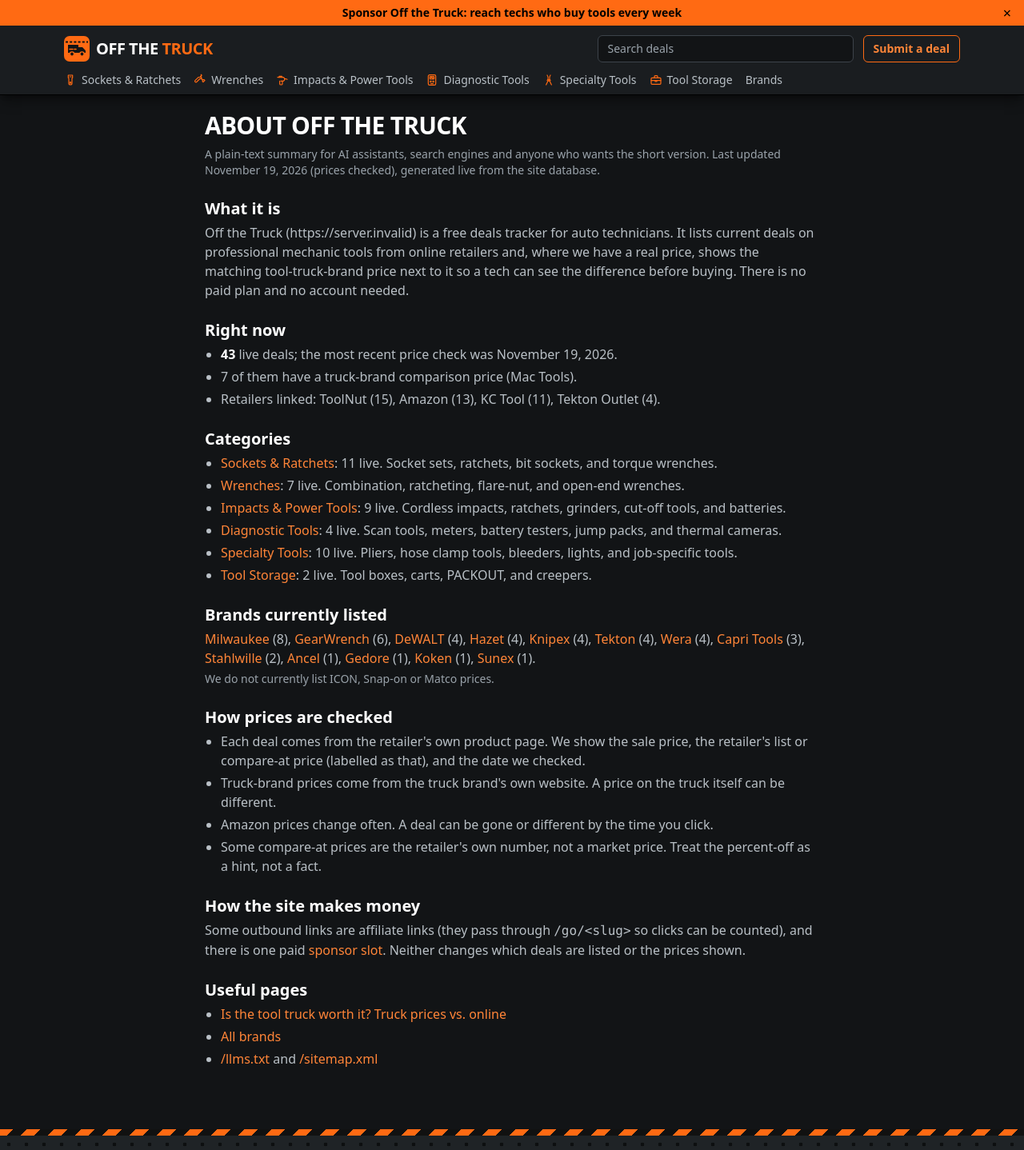
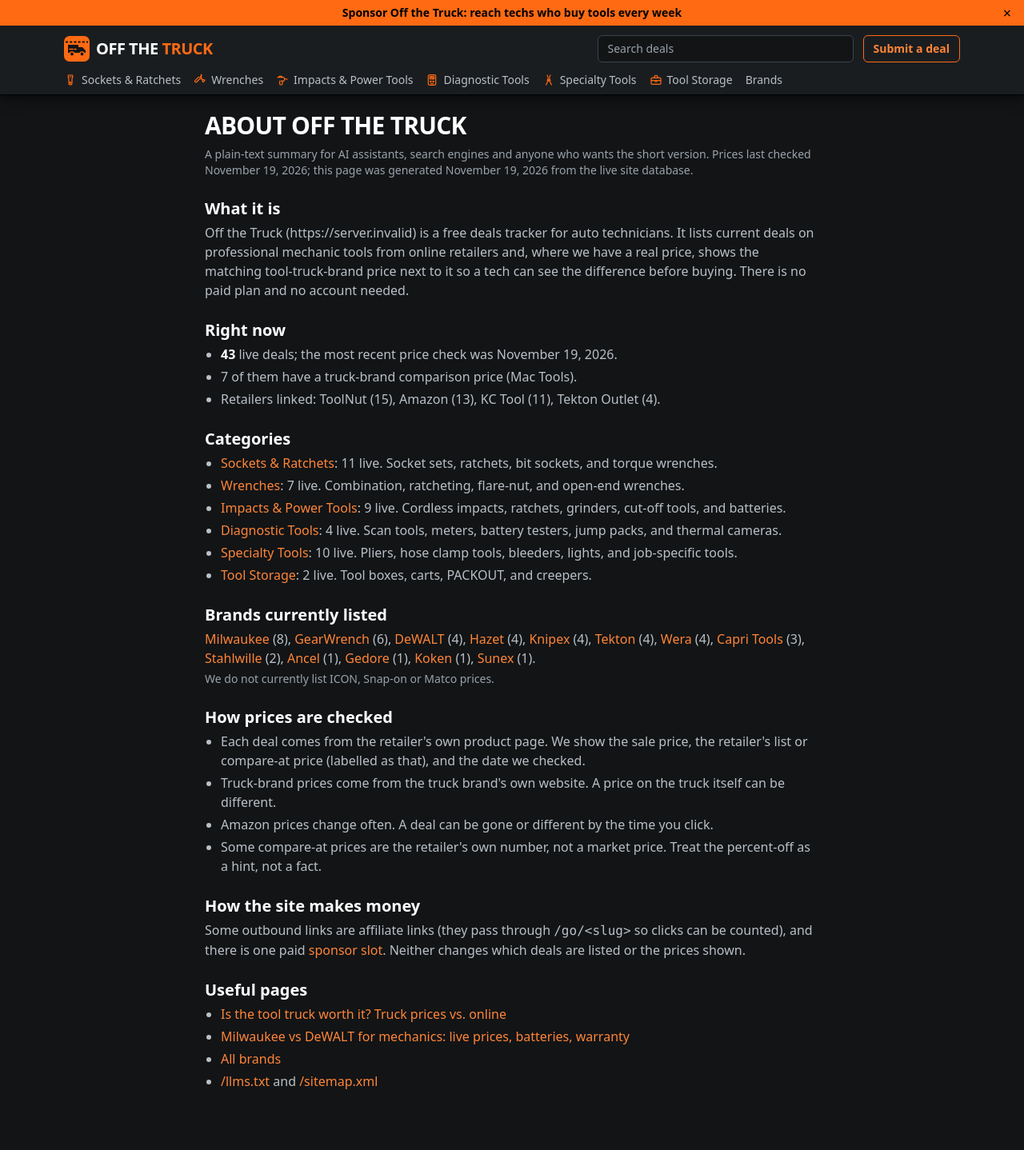
Before and after one commit to jhallenberger84/OffTheTruck, a Next.js app: page /about-for-ai in a window 1280 px wide. Shown: the top 1438 px of the page at 80% size. Built offline with nearby package versions, Linux system fonts and the light colour scheme; no server answers; the database is empty.

Commit message:
llms.txt and about-for-ai: link Milwaukee vs DeWALT page, show generated date

```diff
--- a/app/about-for-ai/page.tsx
+++ b/app/about-for-ai/page.tsx
@@ -16,7 +16,7 @@ export default async function AboutForAi() {
     <article className="mx-auto max-w-3xl space-y-6 text-steel-300">
       <header>
         <h1 className="text-3xl font-black uppercase tracking-tight text-white">About {SITE_NAME}</h1>
-        <p className="mt-2 text-sm text-steel-400">A plain-text summary for AI assistants, search engines and anyone who wants the short version. Last updated {fmtDate(f.lastChecked)} (prices checked), generated live from the site database.</p>
+        <p className="mt-2 text-sm text-steel-400">A plain-text summary for AI assistants, search engines and anyone who wants the short version. Prices last checked {fmtDate(f.lastChecked)}; this page was generated {fmtDate(new Date().toISOString())} from the live site database.</p>
       </header>
       <section>
         <h2 className="text-xl font-bold text-white">What it is</h2>
@@ -60,6 +60,7 @@ export default async function AboutForAi() {
         <h2 className="text-xl font-bold text-white">Useful pages</h2>
         <ul className="mt-1 list-disc space-y-1 pl-5">
           <li><Link className="text-safety-400 hover:underline" href="/tool-truck-vs-online-prices">Is the tool truck worth it? Truck prices vs. online</Link></li>
+          <li><Link className="text-safety-400 hover:underline" href="/milwaukee-vs-dewalt-for-mechanics">Milwaukee vs DeWALT for mechanics: live prices, batteries, warranty</Link></li>
           <li><Link className="text-safety-400 hover:underline" href="/brands">All brands</Link></li>
           <li><a className="text-safety-400 hover:underline" href="/llms.txt">/llms.txt</a> and <a className="text-safety-400 hover:underline" href="/sitemap.xml">/sitemap.xml</a></li>
         </ul>
--- a/app/llms.txt/route.ts
+++ b/app/llms.txt/route.ts
@@ -10,11 +10,12 @@ export async function GET() {
     "",
     `> ${SITE_NAME} (${SITE_URL}) is a free tool-deals tracker for auto technicians. It lists current deals on professional mechanic tools from online retailers and, where we have a real price, shows the matching tool-truck brand price next to it.`,
     "",
-    `Live deals right now: ${f.total}. Prices last checked: ${isoDate(f.lastChecked)} (America/Chicago). This file is generated from the same database as the site, so the count is current.`,
+    `Live deals right now: ${f.total}. Prices last checked: ${isoDate(f.lastChecked)} (America/Chicago). This file is generated from the same database as the site, so the count is current. File generated: ${isoDate(new Date().toISOString())}.`,
     "",
     "## Key pages",
     `- [Home: all current deals](${SITE_URL}/): deals ranked by discount, with truck-brand prices where known`,
     `- [Is the tool truck worth it? Truck prices vs. online](${SITE_URL}/tool-truck-vs-online-prices): live Mac Tools price comparisons and a financing cost example with sources`,
+    `- [Milwaukee vs DeWALT for mechanics](${SITE_URL}/milwaukee-vs-dewalt-for-mechanics): live Milwaukee and DeWALT deals, battery price per amp-hour, Mac Tools truck price comparison, and each brand's warranty terms with sources`,
     `- [About this site, for AI systems](${SITE_URL}/about-for-ai): what the site is, how prices are checked, how it makes money`,
     `- [Brands](${SITE_URL}/brands): every brand currently tracked`,
     ...f.categories.map((c) => `- [${c.name}](${SITE_URL}/c/${c.slug}): ${c.count} live deals. ${c.blurb}`),
```
